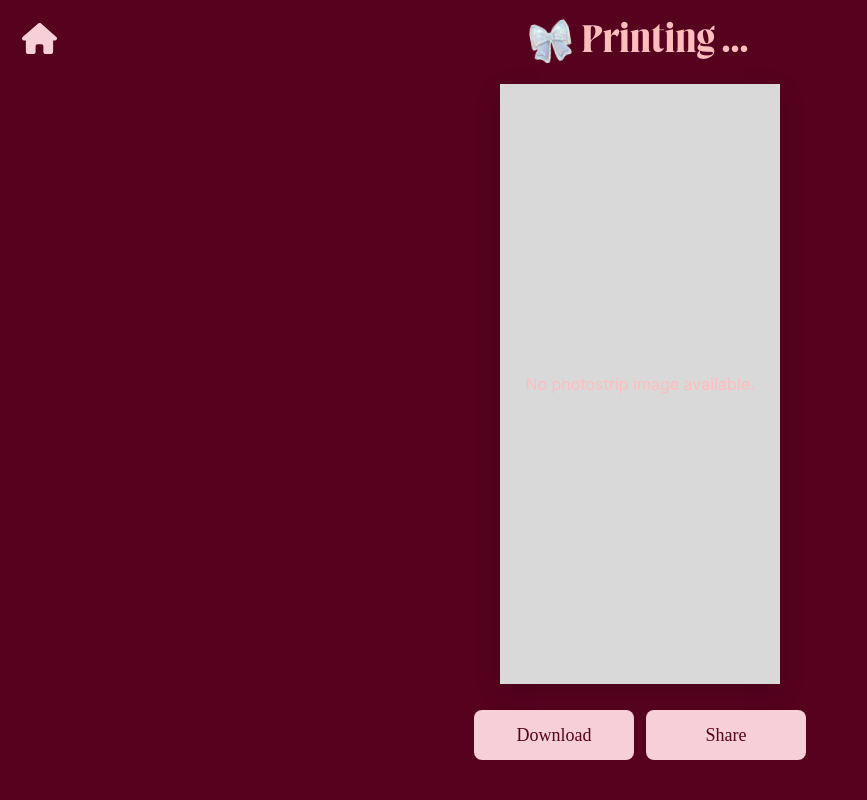
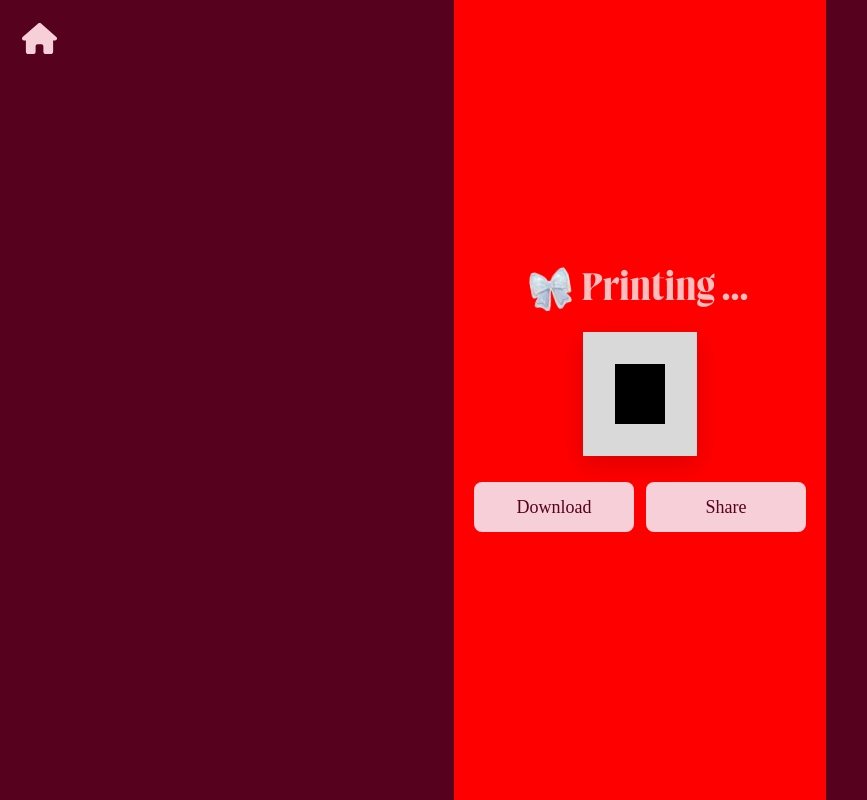
Before and after one commit to awksrj/web-photobooth-0, a React (Create React App) app in the folder frontend/: page /#/result in a window 1280 px wide. Shown: the whole page, without its empty margins (0-867 px from the left). Built offline with nearby package versions, Linux system fonts and the light colour scheme.

Commit message:
changed the custom and result pages flow: send individual images and timestamp instead of the screenshot

```diff
--- a/frontend/src/pages/Custom.css
+++ b/frontend/src/pages/Custom.css
@@ -65,8 +65,23 @@
 .result-photo {
   width: 200px;
   height: 160px;
-  object-fit: cover;
+  overflow: hidden;
+  position: relative;
+  /* object-fit: cover; */
   border-radius: 4px;
+
+  background-position: center;
+  background-size: cover;
+  background-repeat: no-repeat;
+}
+
+.result-photo img {
+  position: absolute;
+  top: 50%;
+  left: 50%;
+  transform: translate(-50%, -50%);
+  min-width: 100%;
+  min-height: 100%;
 }
 
 .result-photo.placeholder {
--- a/frontend/src/pages/Custom.tsx
+++ b/frontend/src/pages/Custom.tsx
@@ -3,7 +3,7 @@ import { useLocation, useNavigate } from "react-router-dom";
 import "./Custom.css";
 import html2canvas from "html2canvas";
 
-const bgOptions = [
+export const bgOptions = [
   { name: "Black", style: { background: "#000" } },
   { name: "Pink", style: { background: "#f5cac3" } },
   { name: "Green", style: { background: "#717744" } },
@@ -33,19 +33,54 @@ const Custom: React.FC = () => {
 
   const handlePrint = async () => {
     if (!comboRef.current) return;
+    const el = comboRef.current;
+
+    await Promise.all(
+    Array.from(el.querySelectorAll("img")).map((img: HTMLImageElement) =>
+      img.complete
+        ? Promise.resolve()
+        : new Promise((res) => { img.onload = img.onerror = () => res(null); })
+    )
+  );
+
+
+    const {width, height} = el.getBoundingClientRect();
     try {
-      const canvas = await html2canvas(comboRef.current, {
+      const canvas = await html2canvas(el, {
         backgroundColor: null,
-        scale: 2,
+        scale: (window.devicePixelRatio || 1) * 3,
+        width,
+        height,
       });
       const dataUrl = canvas.toDataURL("image/png");
 
-      navigate("/result", {
-        state: {
-          photostripImage: dataUrl,
-          timestamp,
-        },
-      });
+      // const link = document.createElement("a");
+      // link.href = dataUrl;
+      // link.download = `photostrip_${Date.now()}.png`;
+      // document.body.appendChild(link);
+      // link.click();
+      // document.body.removeChild(link);
+
+      // const ctx = canvas.getContext("2d");
+      // if (ctx) {
+      //   ctx.imageSmoothingEnabled = true;
+      //   ctx.imageSmoothingQuality = "high";
+      // }
+
+      // navigate("/result", {
+      //   state: { photostripImage: dataUrl, timestamp, },
+      // });
+      canvas.toBlob((blob) => {
+    if (!blob) return console.error("No blob produced");
+    const file = new File([blob], `photostrip-${Date.now()}.png`, {
+      type: "image/png",
+    });
+
+    // navigate, passing the File
+    navigate("/result", {
+      state: { photostripFile: file, timestamp },
+    });
+  }, "image/png");
     } catch (err) {
       console.error("Failed to generate photostrip image", err);
     }
@@ -75,23 +110,23 @@ const Custom: React.FC = () => {
             })}
           </div>
 
-          <button className="print-button" onClick={handlePrint}>
-            Print
-          </button>
+          <button
+        className="print-button"
+        onClick={() => navigate("/result", { state: { photos, bgStyle, timestamp } })}
+>
+        Print
+    </button>
         </div>
       </div>
 
-      {/* Right side */}
+      {/* Right Side */}
       <div className="customize-right">
         <div ref={comboRef} className="photostrip" style={bgStyle}>
           {photos.map((photo, idx) =>
             photo ? (
-              <img
-                key={idx}
-                src={photo}
-                className="result-photo"
-                alt={`Captured ${idx}`}
-              />
+              <div className="result-photo" style={{ backgroundImage: `url(${photo})` }}>
+                {/* <img key={idx} src={photo} alt={`Captured ${idx}`} /> */}
+              </div>
             ) : (
               <div key={idx} className="result-photo placeholder">
                 Empty
--- a/frontend/src/pages/Result.css
+++ b/frontend/src/pages/Result.css
@@ -3,12 +3,12 @@
 /* Full‐screen wrapper */
 .result-wrapper {
   height: 100vh;
+  background-color: var(--color-maroon);
   display: flex;
   justify-content: center;
   align-items: center;
   flex-direction: column;
   margin: 0;
-  background-color: red;
 }
 
 /* main content wrapper */
@@ -16,8 +16,9 @@
   display: flex;
   flex-direction: column;
   align-items: center;
+  justify-content: center;
   gap: 10px;
-  background-color: var(--color-maroon);
+  background-color: red;
   padding: 20px;
   box-sizing: border-box;
   min-height: 100vh;
@@ -26,30 +27,49 @@
 
 /* photostrip container only */
 .result-container {
+  display: flex;
+  flex-direction: column;
+  align-items: center;
+  position: relative;
+
+  overflow: hidden;             /* clip the strip as it slides in */
+  box-shadow: 0 8px 24px rgba(0, 0, 0, 0.15);
   background-color: #D9D9D9;
-  /* background-color: aqua; */
-  box-shadow: 0 8px 24px rgba(0, 0, 0, 0.15);
+  padding: 32px;
+
+  max-height: 65vh;
+  max-width: 90vw;
+}
+
+.photostrip-combo {
+  position: relative;
+  display: flex;
+  flex-direction: column;
+  /* transform: translateY(-120%);  */
+  padding: 25px;
+  gap: 20px;
+  animation: printDown 1s ease-out forwards;
+}
+
+.photostrip-combo .individual-photo {
+  width: 200px;
+  height: 160px;
+  object-fit: cover;
+  display: block;
+}
+
+/* placeholder (empty) styling */
+.photostrip-combo .individual-photo.placeholder {
+  background-color: #222;
+  color: #aaa;
+  font-style: italic;
+  font-size: 14px;
   display: flex;
   justify-content: center;
   align-items: center;
-
-  width: 280px;
-  height: 600px;
-
-  position: relative;
-  padding: 20px; /* can remove */
-  box-sizing: border-box;
 }
 
-/* the photostrip itself */
-.result-photo-final {
-  position: relative;
-  width: 100%;
-  height: 100%;
-  animation: printDown 1s ease-out forwards;
-}
-
-/* Slide‐down keyframes */
+/* slide-down keyframes */
 @keyframes printDown {
   0% {
     transform: translateY(-120%);
@@ -61,7 +81,6 @@
     transform: translateY(0);
   }
 }
-
 
 /* buttons */
 .result-actions {
--- a/frontend/src/pages/Result.tsx
+++ b/frontend/src/pages/Result.tsx
@@ -1,4 +1,4 @@
-import React, { useRef } from "react";
+import React, { useRef, useState, useEffect } from "react";
 import { useLocation, useNavigate } from "react-router-dom";
 import html2canvas from "html2canvas";
 import "./Result.css";
@@ -8,16 +8,21 @@ import { ReactComponent as HouseIcon } from "../assets/images/house-solid.svg";
 
 const Result: React.FC = () => {
   const { state } = useLocation();
-  const navigate = useNavigate();
+  const photostripImage: string = state?.photostripImage ?? "";
 
-  const photostripImage: string = state?.photostripImage ?? "";
+  const photos: string[] = state?.photos ?? [];
+  const bgStyle = state?.bgStyle ?? { background: "#000" }; // fallback background
+  const timestamp = state?.timestamp ?? "";
 
   const comboRef = useRef<HTMLImageElement>(null);
 
+  // return home
+  const navigate = useNavigate();
   const handleReturnHome = () => {
     navigate("/home");
   };
 
+  // download
   const handleDownload = async () => {
     if (!comboRef.current) return;
     try {
@@ -34,9 +39,8 @@ const Result: React.FC = () => {
     catch (err) { console.error("Download Failed", err); }
   };
 
+  // sharing
   const url = window.location.href;
-
-  // iMessage / SMS deep‐link
   const smsHref = `sms:?&body=${encodeURIComponent(url)}`;
 
   return (
@@ -54,22 +58,27 @@ const Result: React.FC = () => {
       </div>
 
       <div className="main-content-wrapper">
+        {/* text */}
         <div style={{display: "flex", flexDirection: "row", alignItems: "center", gap: "10px"}}>
           <img src={printIcon} alt="Print Icon" style={{width: "40px", height: "40px", marginTop: "-10px", transform: "rotate(-10deg)"}}/>
           <div style={{ fontFamily: "title font", fontSize: "40px", marginBottom: "10px" }}>Printing ...</div>
         </div>
-
+        {/* photobooth box */}
         <div className="result-container">
-          {/* Dynamic background applied */}
-              {photostripImage ? (
-          <img
-            ref={comboRef}
-            src={photostripImage}
-            alt="Photostrip Result"
-            className="result-photo-final"
-          />) : (<p>No photostrip image available.</p>)}
-
+          <div ref={comboRef} className="photostrip-combo" style={bgStyle} >
+          {photos.map((photo, index) =>
+            photo ? (
+              <img
+                key={index}
+                src={photo}
+                alt={`Captured ${index}`}
+                className="individual-photo"
+              />
+            ) : (<div key={index} className="individual-photo placeholder">Empty</div>))}
+            <div className="timestamp">{timestamp}</div>
+          </div>
         </div>
+        {/* share, download button */}
         <div className = "result-actions">
             <button onClick={handleDownload}>Download</button>
             <a href={smsHref} style={{ textDecoration: "none" }}>
@@ -77,7 +86,6 @@ const Result: React.FC = () => {
             </a>
         </div>
       </div>
-
     </div>
   );
 };
```
